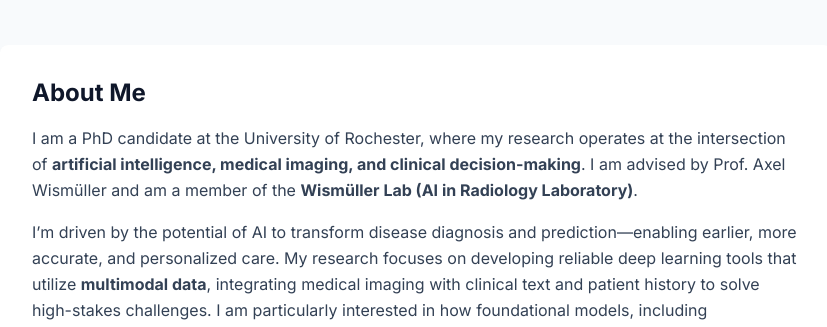
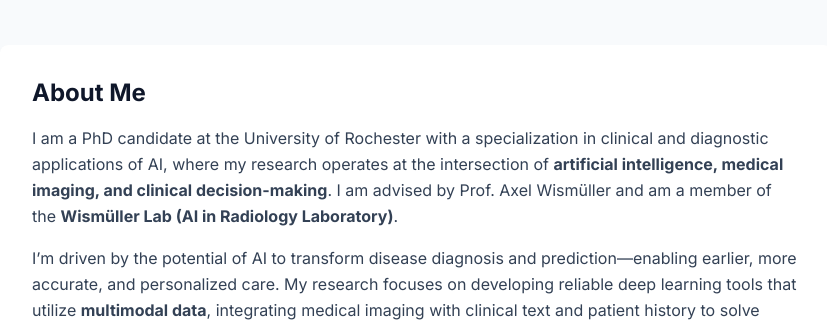
Before and after one commit to akast7/akast7.github.io, a plain HTML site: page index.html in a window 1280 px wide. Shown: the part 463-790 px from the top of the page, without its empty margins (224-1051 px from the left). Drawn offline with nearby package versions, Linux system fonts and the light colour scheme.

Commit message:
Revise About Me section for clarity and focus

```diff
--- a/index.html
+++ b/index.html
@@ -50,7 +50,7 @@
                 <h2 class="text-2xl font-bold text-slate-900 mb-4">About Me</h2>
                 <div class="space-y-4 text-slate-700 leading-relaxed">
                     <p>
-                        I am a PhD candidate at the University of Rochester, where my research operates at the intersection of <strong>artificial intelligence, medical imaging, and clinical decision-making</strong>. I am advised by Prof. Axel Wismüller and am a member of the <strong>Wismüller Lab (AI in Radiology Laboratory)</strong>.
+                        I am a PhD candidate at the University of Rochester with a specialization in clinical and diagnostic applications of AI, where my research operates at the intersection of <strong>artificial intelligence, medical imaging, and clinical decision-making</strong>. I am advised by Prof. Axel Wismüller and am a member of the <strong>Wismüller Lab (AI in Radiology Laboratory)</strong>.
                     </p>
                     <p>
                         I’m driven by the potential of AI to transform disease diagnosis and prediction—enabling earlier, more accurate, and personalized care. My research focuses on developing reliable deep learning tools that utilize <strong>multimodal data</strong>, integrating medical imaging with clinical text and patient history to solve high-stakes challenges. I am particularly interested in how foundational models, including transformers and vision-language models, can be adapted for prognostication, diagnostic report generation, and immersive medical training. My work has been recognized with honors including the <strong>Best Scientific Poster Award</strong> at the SPIE Medical Imaging conference.
```
